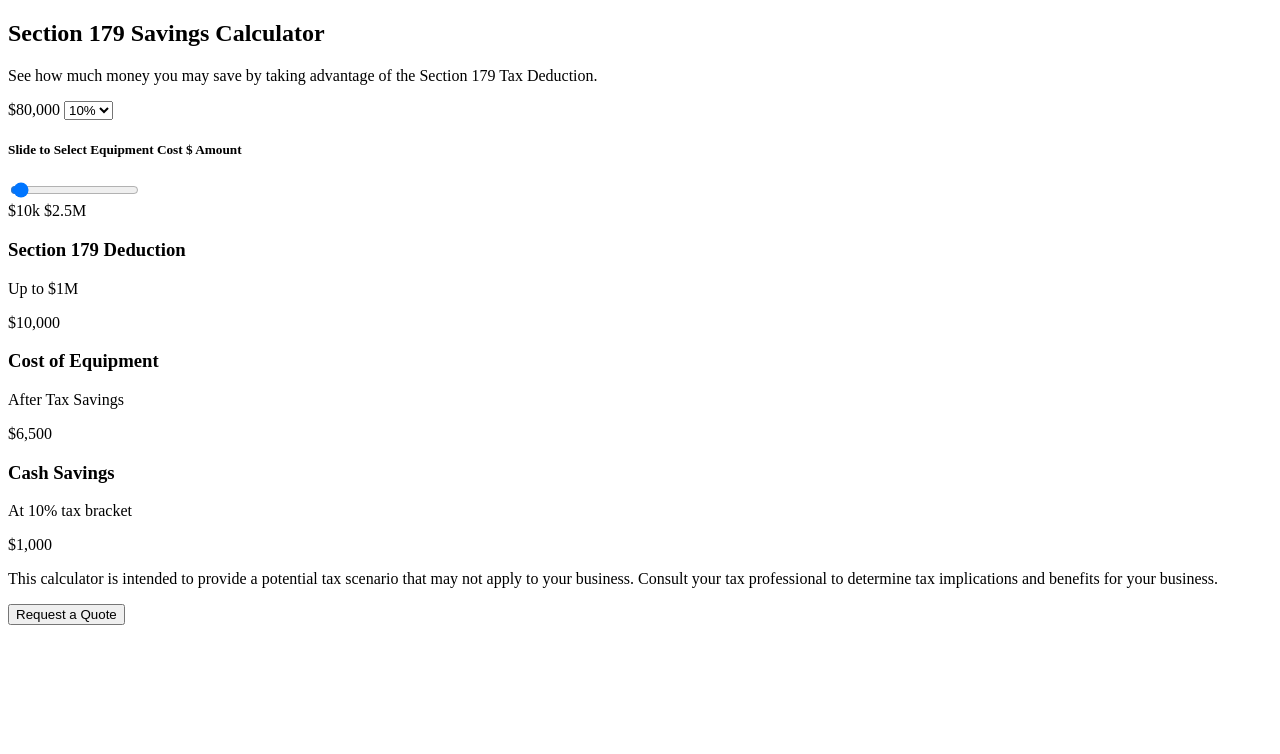
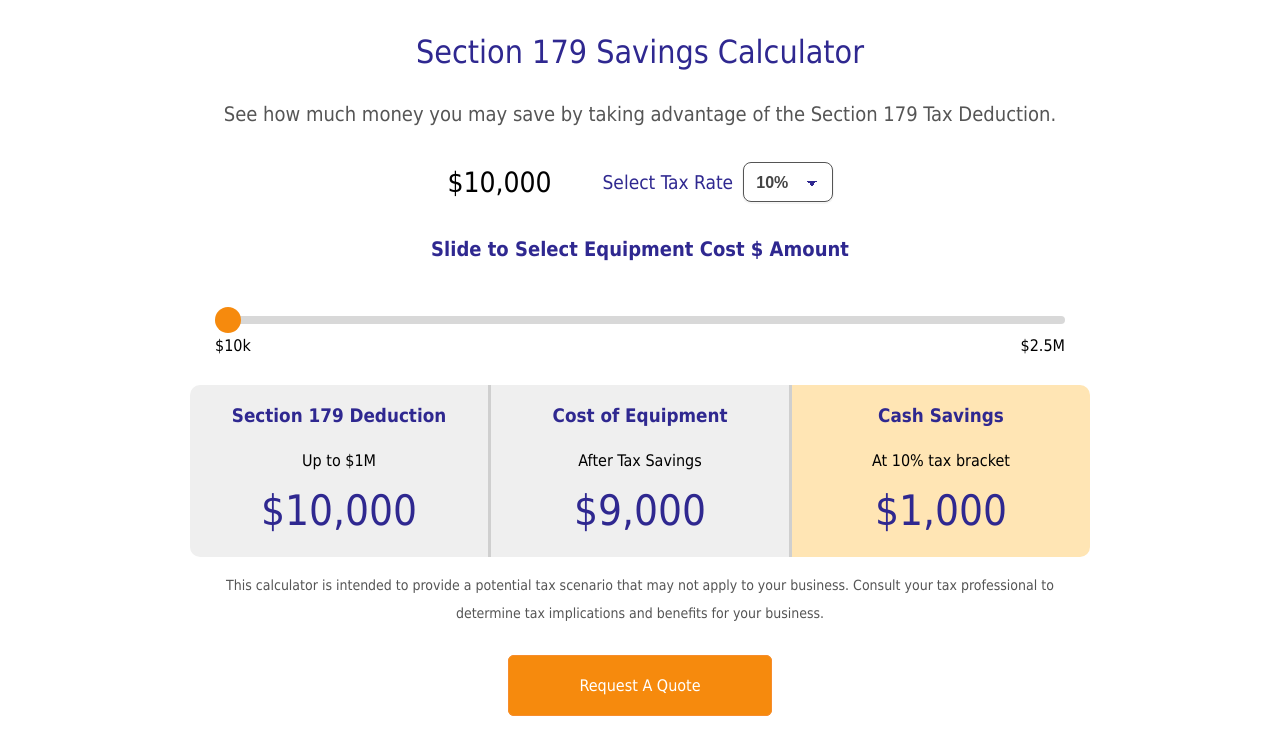
Before and after one commit to halvespereira/savings-calculator-section-179, a plain HTML site: page index.html in a window 1280 px wide. Drawn offline with Linux system fonts and the light colour scheme.

Commit message:
version one complete

```diff
--- a/index.html
+++ b/index.html
@@ -10,13 +10,15 @@
   </head>
   <body>
     <div class="__calculator-container">
-      <div class="__calculator-title-container">
+      <div class="__calculator-title">
         <h2>Section 179 Savings Calculator</h2>
         <p>See how much money you may save by taking advantage of the Section 179 Tax Deduction.</p>
       </div>
       <div class="__calculator-dropdown">
-        <span>$80,000</span>
-        <select name="tax-rate-select" id="calculator-tax-rate">
+        <p id="__calculator-top-value">$10,000</p>
+        <div class="__calculator-dropdown-wrapper">
+          <span id="__calculator-select-tax-rate">Select Tax Rate</span>
+          <select name="tax-rate-select" id="__calculator-tax-rate-dropdown">
             <option value=".1">10%</option>
             <option value=".12">12%</option>
             <option value=".21">21%</option>
@@ -27,38 +29,42 @@
             <option value=".37">37%</option>
           </select>
         </div>
+      </div>
       <div class="__calculator-slider">
         <div>
           <h5>Slide to Select Equipment Cost $ Amount</h5>
+          <div>
             <input
+              class="__calculator-range"
               min="10000"
               max="2500000"
               step="10000"
-            value="80000"
+              value="10000"
               type="range"
               id="calculator-range"
             />
           </div>
-        <div>
+        </div>
+        <div class="__calculator-range-amounts">
           <span>$10k</span>
           <span>$2.5M</span>
         </div>
       </div>
       <div class="__calculator-response">
-        <div>
+        <div class="__calculator-response-box-1 __calculator-response-box">
           <h3>Section 179 Deduction</h3>
           <p>Up to $1M</p>
-          <div>$10,000</div>
+          <div id="__calculator-response-179-deduction">$10,000</div>
         </div>
-        <div>
+        <div class="__calculator-response-box-2 __calculator-response-box">
           <h3>Cost of Equipment</h3>
           <p>After Tax Savings</p>
-          <div>$6,500</div>
+          <div id="__calculator-response-cost-of-equipment">$9,000</div>
         </div>
-        <div>
+        <div class="__calculator-response-box-3 __calculator-response-box">
           <h3>Cash Savings</h3>
           <p>At 10% tax bracket</p>
-          <div>$1,000</div>
+          <div id="__calculator-response-cash-savings">$1,000</div>
         </div>
       </div>
       <div class="__calculator-bottom-text">
@@ -69,7 +75,9 @@
         </p>
       </div>
       <div class="__calculator-action-button">
-        <button>Request a Quote</button>
+        <a href="https://www.1stcommercialcredit.com/contact/buyers" target="_blank"
+          >Request a Quote</a
+        >
       </div>
     </div>
   </body>
--- a/scripts.js
+++ b/scripts.js
@@ -1 +1,48 @@
-console.log("it works...");
+const calculatorTopValue = document.querySelector("#__calculator-top-value");
+const slider = document.querySelector(".__calculator-range");
+const section179Deduction = document.querySelector("#__calculator-response-179-deduction");
+const taxRateDropdown = document.querySelector("#__calculator-tax-rate-dropdown");
+const costOfEquipment = document.querySelector("#__calculator-response-cost-of-equipment");
+const cashSavings = document.querySelector("#__calculator-response-cash-savings");
+
+function formatMoney(amount, decimalCount = 0, decimal = ".", thousands = ",") {
+  try {
+    decimalCount = Math.abs(decimalCount);
+    decimalCount = isNaN(decimalCount) ? 2 : decimalCount;
+
+    const negativeSign = amount < 0 ? "-" : "";
+
+    let i = parseInt((amount = Math.abs(Number(amount) || 0).toFixed(decimalCount))).toString();
+    let j = i.length > 3 ? i.length % 3 : 0;
+
+    return (
+      negativeSign +
+      (j ? i.substr(0, j) + thousands : "") +
+      i.substr(j).replace(/(\d{3})(?=\d)/g, "$1" + thousands) +
+      (decimalCount
+        ? decimal +
+          Math.abs(amount - i)
+            .toFixed(decimalCount)
+            .slice(2)
+        : "")
+    );
+  } catch (e) {
+    console.log(e);
+  }
+}
+
+function handleRangeInput(e) {
+  const value = e.target.value;
+
+  calculatorTopValue.textContent = `$${formatMoney(value)}`;
+  section179Deduction.textContent = `$${formatMoney(value)}`;
+
+  const taxSavings = value * taxRateDropdown.value;
+  const newCostOfEquipment = value - taxSavings;
+  const newCashSavings = value - newCostOfEquipment;
+
+  costOfEquipment.textContent = `$${formatMoney(newCostOfEquipment)}`;
+  cashSavings.textContent = `$${formatMoney(newCashSavings)}`;
+}
+
+slider.addEventListener("input", handleRangeInput);
--- a/styles.css
+++ b/styles.css
@@ -0,0 +1,370 @@
+:root {
+  /* colors */
+  --calculator-blue-color: #2f2890;
+  --calculator-orange-color: #f68a0d;
+  --calculator-gray-color: #555;
+
+  /* font */
+  --calculator-font-family: Tahoma, sans-serif;
+
+  /* response */
+  --calculator-response-width: 1250px;
+
+  /* range */
+  --calculator-range-width: 850px;
+}
+
+/* wrapper container  */
+
+.__calculator-container {
+  display: flex;
+  justify-content: center;
+  align-items: center;
+  height: fit-content;
+  flex-direction: column;
+  font-family: var(--calculator-font-family);
+}
+
+/* top title */
+
+.__calculator-title {
+  display: flex;
+  flex-direction: column;
+  justify-content: center;
+  align-items: center;
+}
+
+.__calculator-title h2 {
+  color: var(--calculator-blue-color);
+  font-family: var(--calculator-font-family);
+  font-size: 32px;
+  margin-bottom: 30px;
+  line-height: 1.1;
+  font-weight: 500;
+}
+
+.__calculator-title p {
+  color: var(--calculator-gray-color);
+  font-family: var(--calculator-font-family);
+  font-size: 20px;
+  line-height: 28px;
+  margin: 0 0 10px 0;
+  padding: 0;
+  text-align: center;
+}
+
+/* dropdown */
+
+.__calculator-dropdown {
+  display: flex;
+  justify-content: space-around;
+  align-items: center;
+  width: 400px;
+  margin-bottom: 0;
+}
+
+.__calculator-dropdown #__calculator-top-value {
+  font-family: var(--calculator-font-family);
+  font-size: 28px;
+  word-wrap: break-word;
+  font-weight: 100;
+  color: black;
+  width: 140px;
+}
+
+.__calculator-dropdown-wrapper {
+  display: flex;
+  align-items: center;
+}
+
+.__calculator-dropdown-wrapper span {
+  width: 140px;
+  font-family: var(--calculator-font-family);
+  margin-right: 0;
+  font-size: 19px;
+  color: var(--calculator-blue-color);
+}
+
+#__calculator-tax-rate-dropdown {
+  display: block;
+  cursor: pointer;
+  font-size: 16px;
+  font-family: sans-serif;
+  font-weight: 700;
+  color: #444;
+  line-height: 1.3;
+  padding: 0.6em 1.4em 0.5em 0.8em;
+  width: 90px;
+  max-width: 100%;
+  box-sizing: border-box;
+  margin: 0;
+  border: 1px solid var(--calculator-gray-color);
+  box-shadow: 0 1px 0 1px rgba(0, 0, 0, 0.04);
+  border-radius: 0.5em;
+  -moz-appearance: none;
+  -webkit-appearance: none;
+  appearance: none;
+  background-color: #fff;
+  background-image: linear-gradient(45deg, transparent 50%, var(--calculator-blue-color) 50%),
+    linear-gradient(135deg, var(--calculator-blue-color) 50%, transparent 50%);
+  background-position: calc(100% - 20px) calc(1em + 2px), calc(100% - 15px) calc(1em + 2px),
+    calc(100% - 2.5em) 0.9em;
+  background-size: 5px 5px, 5px 5px, 1px 1.5em;
+  background-repeat: no-repeat;
+}
+#__calculator-tax-rate-dropdown::-ms-expand {
+  display: none;
+}
+#__calculator-tax-rate-dropdown:hover {
+  border-color: #888;
+}
+#__calculator-tax-rate-dropdown:focus {
+  border-color: #aaa;
+  box-shadow: 0 0 1px 1px var(--calculator-blue-color);
+  color: #222;
+  outline: none;
+}
+#__calculator-tax-rate-dropdown option {
+  font-weight: normal;
+}
+
+.__calculator-dropdown .__calculator-dropdown-wrapper select option {
+  font-size: 24px;
+  font-weight: normal;
+  display: block;
+  white-space: nowrap;
+  min-height: 1.2em;
+  padding: 0px 2px 1px;
+}
+
+/* Slider */
+
+.__calculator-slider div h5 {
+  font-size: 20px;
+  font-family: var(--calculator-font-family);
+  color: var(--calculator-blue-color);
+  text-align: center;
+  margin-top: 10px;
+}
+
+.__calculator-slider div div {
+  max-width: 66.6%;
+}
+
+.__calculator-range {
+  height: 32px;
+  -webkit-appearance: none;
+  margin: 10px 0;
+  width: var(--calculator-range-width);
+}
+.__calculator-range:focus {
+  outline: none;
+}
+.__calculator-range::-webkit-slider-runnable-track {
+  width: 100%;
+  height: 8px;
+  cursor: pointer;
+  box-shadow: 0px 0px 0px #000000;
+  background: #d8d8d8;
+  border-radius: 5px;
+  border: 0px solid #010101;
+}
+.__calculator-range::-webkit-slider-thumb {
+  box-shadow: 0px 0px 0px #000031;
+  border: 0px solid #00001e;
+  height: 26px;
+  width: 26px;
+  border-radius: 15px;
+  background: #f68a0d;
+  cursor: pointer;
+  -webkit-appearance: none;
+  margin-top: -9px;
+}
+.__calculator-range:focus::-webkit-slider-runnable-track {
+  background: #d8d8d8;
+}
+.__calculator-range::-moz-range-track {
+  width: 100%;
+  height: 8px;
+  cursor: pointer;
+  box-shadow: 0px 0px 0px #000000;
+  background: #d8d8d8;
+  border-radius: 5px;
+  border: 0px solid #010101;
+}
+.__calculator-range::-moz-range-thumb {
+  box-shadow: 0px 0px 0px #000031;
+  border: 0px solid #00001e;
+  height: 26px;
+  width: 26px;
+  border-radius: 15px;
+  background: #f68a0d;
+  cursor: pointer;
+}
+.__calculator-range::-ms-track {
+  width: 100%;
+  height: 8px;
+  cursor: pointer;
+  background: transparent;
+  border-color: transparent;
+  color: transparent;
+}
+.__calculator-range::-ms-fill-lower {
+  background: #d8d8d8;
+  border: 0px solid #010101;
+  border-radius: 2px;
+  box-shadow: 0px 0px 0px #000000;
+}
+.__calculator-range::-ms-fill-upper {
+  background: #d8d8d8;
+  border: 0px solid #010101;
+  border-radius: 2px;
+  box-shadow: 0px 0px 0px #000000;
+}
+.__calculator-range::-ms-thumb {
+  margin-top: 1px;
+  box-shadow: 0px 0px 0px #000031;
+  border: 0px solid #00001e;
+  height: 26px;
+  width: 26px;
+  border-radius: 15px;
+  background: #f68a0d;
+  cursor: pointer;
+}
+.__calculator-range:focus::-ms-fill-lower {
+  background: #d8d8d8;
+}
+.__calculator-range:focus::-ms-fill-upper {
+  background: #d8d8d8;
+}
+
+.__calculator-range-amounts {
+  display: flex;
+  width: var(--calculator-range-width);
+  justify-content: space-between;
+  align-items: center;
+  margin: 0 0 20px 0;
+  transform: translateY(-10px);
+}
+
+/* Response boxes */
+
+.__calculator-response {
+  display: flex;
+  width: var(--calculator-response-width);
+  justify-content: center;
+}
+
+.__calculator-response .__calculator-response-box {
+  padding: 20px 20px 22px 20px;
+  display: flex;
+  flex-direction: column;
+  justify-content: flex-start;
+  align-items: center;
+  width: 33%;
+  text-align: center;
+  color: var(--calculator-blue-color);
+  background-color: rgb(239, 239, 239);
+}
+
+.__calculator-response .__calculator-response-box h3 {
+  margin: 0;
+  min-height: 30px;
+}
+
+.__calculator-response .__calculator-response-box p {
+  color: black;
+}
+
+.__calculator-response .__calculator-response-box div {
+  font-size: 42px;
+  margin: 0;
+}
+
+.__calculator-response .__calculator-response-box-1 {
+  border-right: 3px solid rgb(207, 207, 207);
+  border-top-left-radius: 10px;
+  border-bottom-left-radius: 10px;
+}
+
+.__calculator-response .__calculator-response-box-2 {
+  border-right: 3px solid rgb(207, 207, 207);
+}
+
+.__calculator-response .__calculator-response-box-3 {
+  background-color: rgb(255, 229, 180);
+  border-top-right-radius: 10px;
+  border-bottom-right-radius: 10px;
+}
+
+/* Bottom text */
+
+.__calculator-bottom-text p {
+  font-size: 14px;
+  text-align: center;
+  color: var(--calculator-gray-color);
+  line-height: 28px;
+  max-width: calc(var(--calculator-response-width - 10px));
+}
+
+/* action button */
+
+.__calculator-action-button {
+  margin-top: 35px;
+}
+
+.__calculator-action-button a {
+  text-decoration: none;
+  cursor: pointer;
+  background: var(--calculator-orange-color);
+  border: 1px solid rgb(247, 141, 44);
+  border-radius: 6px;
+  color: rgb(255, 255, 255);
+  font-family: var(--calculator-font-family);
+  white-space: nowrap;
+  text-transform: capitalize;
+  padding: 20px 70px;
+}
+
+.__calculator-action-button a:hover,
+.__calculator-action-button a:active,
+.__calculator-action-button a:focus {
+  background: #f68a0d;
+}
+
+@media (max-width: 1300px) {
+  .__calculator-response {
+    width: 900px;
+  }
+
+  .__calculator-bottom-text p {
+    width: 850px;
+  }
+}
+
+@media (max-width: 930px) {
+  .__calculator-response {
+    width: 350px;
+  }
+
+  .__calculator-title p {
+    width: 320px;
+  }
+
+  .__calculator-response .__calculator-response-box p {
+    height: 40px;
+  }
+
+  .__calculator-bottom-text p {
+    width: 350px;
+  }
+
+  .__calculator-response .__calculator-response-box div {
+    font-size: 35px;
+  }
+
+  .__calculator-range,
+  .__calculator-range-amounts {
+    width: 400px;
+  }
+}
```
Lines whose indentation alone changed are shown as unchanged.
